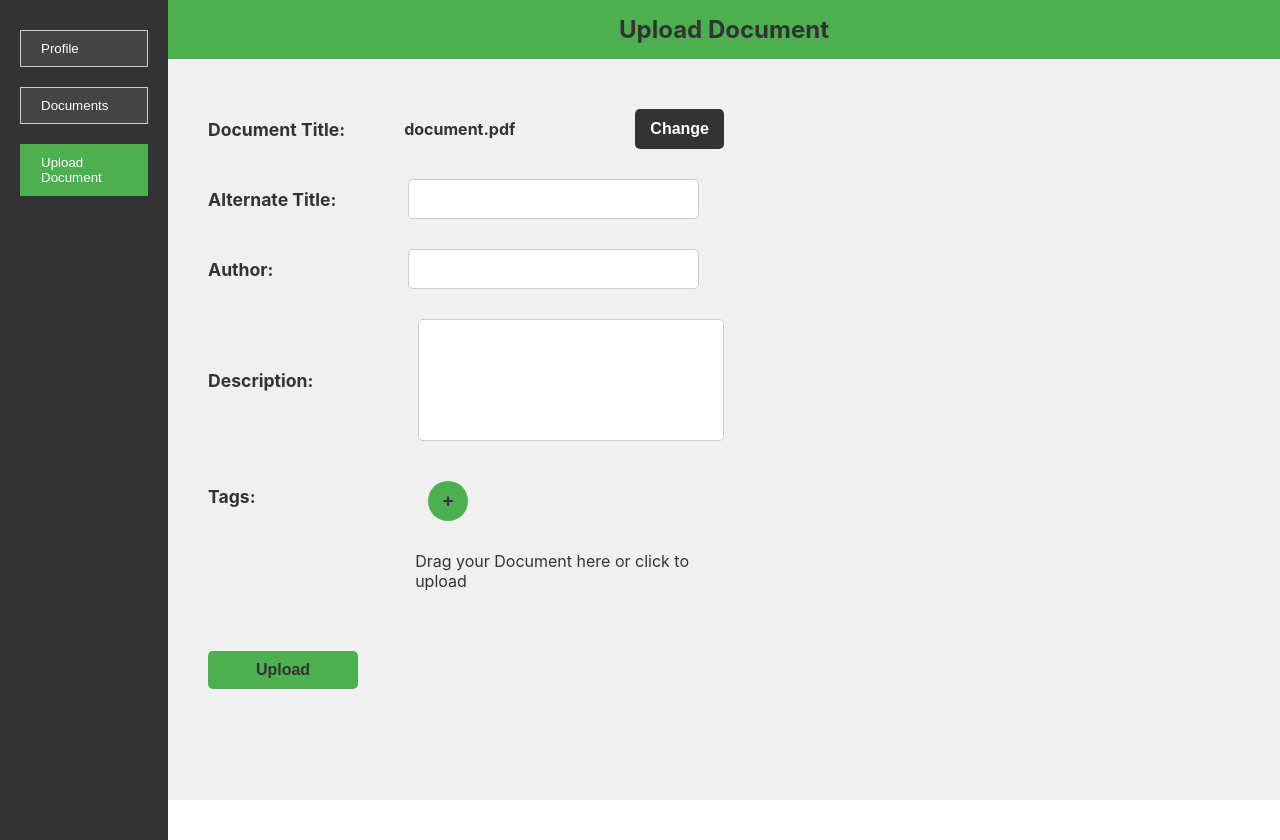
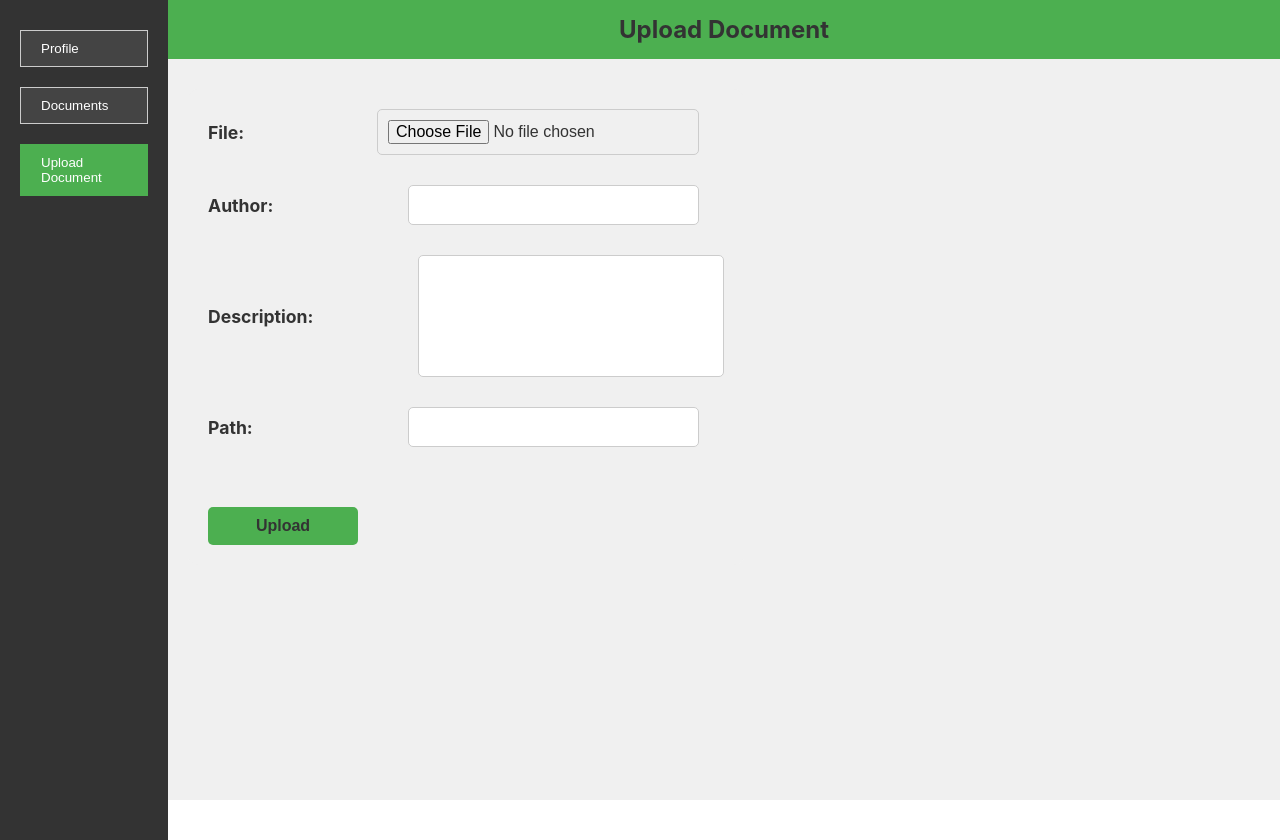
Before and after one commit to Norace2002/SWEN3, a React (Create React App) app in the folder webserver/: page /upload in a window 1280 px wide. Built offline with nearby package versions, Linux system fonts and the light colour scheme.

Commit message:
Changes: - Frontend:   -- file upload in upload.js adapted:     --- slimmed down the inputs     --- generate random uuid   -- added /documents as default route - Backend:   -- now using UUID instead of string for document id

```diff
--- a/webserver/src/App.js
+++ b/webserver/src/App.js
@@ -20,7 +20,7 @@ function App() {
                 <div style={{ flex: 1 }}>
                     <Routes>
                         {/* Default route to landing page */}
-                        <Route path="/" element={<LandingPage />} />
+                        <Route path="/" element={<DocumentsPage />} />
 
                         {/* Sidebar-routed pages */}
                         <Route path="/profile" element={<ProfilePage />} />
@@ -28,7 +28,7 @@ function App() {
                         <Route path="/upload" element={<UploadPage />} />
                         <Route path="/documents/:id" element={<DocumentDetailsPage />} />
                         {/* Catch-all route to handle unknown paths */}
-                        <Route path="*" element={<Navigate to={LandingPage} />} />
+                        <Route path="*" element={<Navigate to={DocumentsPage} />} />
                     </Routes>
                 </div>
             </div>
--- a/webserver/src/paperless/upload.js
+++ b/webserver/src/paperless/upload.js
@@ -1,84 +1,42 @@
 import React, { useRef, useState } from "react";
 import "../Upload.css";
 
-let uidCounter = 3;
+function UploadPage() {
 
-function UploadPage() {
-    const fileInputRef = useRef(null);
     const [selectedFile, setSelectedFile] = useState(null);
-    const [isEditing, setIsEditing] = useState(false);
-    const [documentTitle, setDocumentTitle] = useState("document.pdf");
-    const handleSaveClick = () => {
-        setIsEditing(false);
-    };
-
-    const handleEditClick = () => {
-        setIsEditing(true);
-    };
-
-    //-------------------- Input Events -------------------
-    const handleUploadClick = () => {
-        fileInputRef.current.click();
-    };
 
     //gets called after uploading file
     const handleFileChange = (event) => {
         const file = event.target.files[0];
         if (file) {
             setSelectedFile(file);
-            setDocumentTitle(file.name);
-            console.log("Selected file:", file);
-
-            uploadFile(file);
         }
     };
 
-    //Same but for drag and drop - enables Drag and Drag and Drop functionality
-    const handleDrop = (event) => {
-        event.preventDefault();
-        const file = event.dataTransfer.files[0];
-        if (file) {
-            setSelectedFile(file);
-            setDocumentTitle(file.name);
-            console.log("Dropped file:", file);
+    const uploadFile = async () => {
+        const file = selectedFile;
+        const author = document.getElementById("input_author").value;
+        const description = document.getElementById("input_description").value;
+        const fileUrl = document.getElementById("input_path").value;
 
-            uploadFile(file);
-        }
-    };
+        //----------------------------------
 
-    //disables the browser's default behaviour, which leads to the opening of the file - which we don't want
-    const handleDragOver = (event) => {
-        event.preventDefault();
-    };
-
-    //-----------------------------Upload -----------------------------
-
-    const uploadFile = async (file) => {
-        //placeholder values
-        const author = "Jerome";
-        const description = "some description";
-        const fileUrl = "http://test";
-        const tags = '["tag1", "tag2"]';
-        const version = 3;
-        //----------------------------------
         const currentDate = new Date().toISOString().split('T')[0];
         const fileType = file.type.split('/')[1];
         //const fileSizeMB = (file.size / (1024 * 1024)).toFixed(2);
         const fileSize = file.size;
         const title = file.name.split('.')[0];
+        const uid = crypto.randomUUID();
 
-        const document = '{"id": "uid-' + uidCounter + '", "title": "' + title + '", "author": "' +
+        const uploadDocument = '{"id": "' + uid + '", "title": "' + title + '", "author": "' +
                                 author + '", "description": "' + description + '", "uploadDate": "' +
                                 currentDate + '", "fileType": "' + fileType + '", "fileSize": ' +
-                                fileSize + ', "fileUrl": "' + fileUrl + '", "tags": ' +
-                                tags + ', "version": "' + version + '"}'
+                                fileSize + ', "fileUrl": "' + fileUrl + '"}'
 
-        //increment uidCounter by 1
-        uidCounter++;
-        console.log(document);
+        console.log(uploadDocument);
 
         const formData = new FormData();
-        formData.append('document', document);
+        formData.append('document', uploadDocument);
         formData.append('file', file);
 
         try {
@@ -105,64 +63,22 @@ function UploadPage() {
             <div className="header">Upload Document</div>
             <div className="form-container">
                 <div className="form-row">
-                    <label className="label">Document Title:</label>
-                    {isEditing ? (
-                        <>
-                            <input
-                                className="input-field"
-                                type="text"
-                                value={documentTitle}
-                                onChange={(e) => setDocumentTitle(e.target.value)}
-                            />
-                            <button className="change-button" onClick={handleSaveClick}>
-                                Save
-                            </button>
-                        </>
-                    ) : (
-                        <>
-                            <span className="text-display">{documentTitle}</span>
-                            <button className="change-button" onClick={handleEditClick}>
-                                Change
-                            </button>
-                        </>
-                    )}
-                </div>
-                <div className="form-row">
-                    <label className="label">Alternate Title:</label>
-                    <input className="input-field" type="text" />
+                    <label className="label">File:</label>
+                    <input id="input_file" className="input-field" type="file" accept=".pdf" onChange={handleFileChange}/>
                 </div>
                 <div className="form-row">
                     <label className="label">Author:</label>
-                    <input className="input-field" type="text" />
+                    <input id="input_author" className="input-field" type="text" />
                 </div>
                 <div className="form-row">
                     <label className="label">Description:</label>
-                    <textarea></textarea>
+                    <textarea id="input_description"></textarea>
                 </div>
                 <div className="form-row">
-                    <label className="label">Tags:</label>
-                    <button className="add-tag-button">+</button>
+                    <label className="label">Path:</label>
+                    <input id="input_path" className="input-field" type="text" />
                 </div>
-                <div className="form-row">
-                    <label className="label"></label>
-                    <div
-                        className="upload-box"
-                        onClick={handleUploadClick}
-                        onDrop={handleDrop}
-                        onDragOver={handleDragOver}
-                    >
-                        {selectedFile
-                            ? `Selected: ${selectedFile.name}`
-                            : "Drag your Document here or click to upload"}
-                    </div>
-                    <input
-                        type="file"
-                        ref={fileInputRef}
-                        style={{ display: "none" }}
-                        onChange={handleFileChange}
-                    />
-                </div>
-                <button className="upload-button">Upload</button>
+                <button className="upload-button" onClick={uploadFile}>Upload</button>
             </div>
         </div>
     );
```
Also changed, not shown: 7 other files (tests, documents, lock files or other folders).
